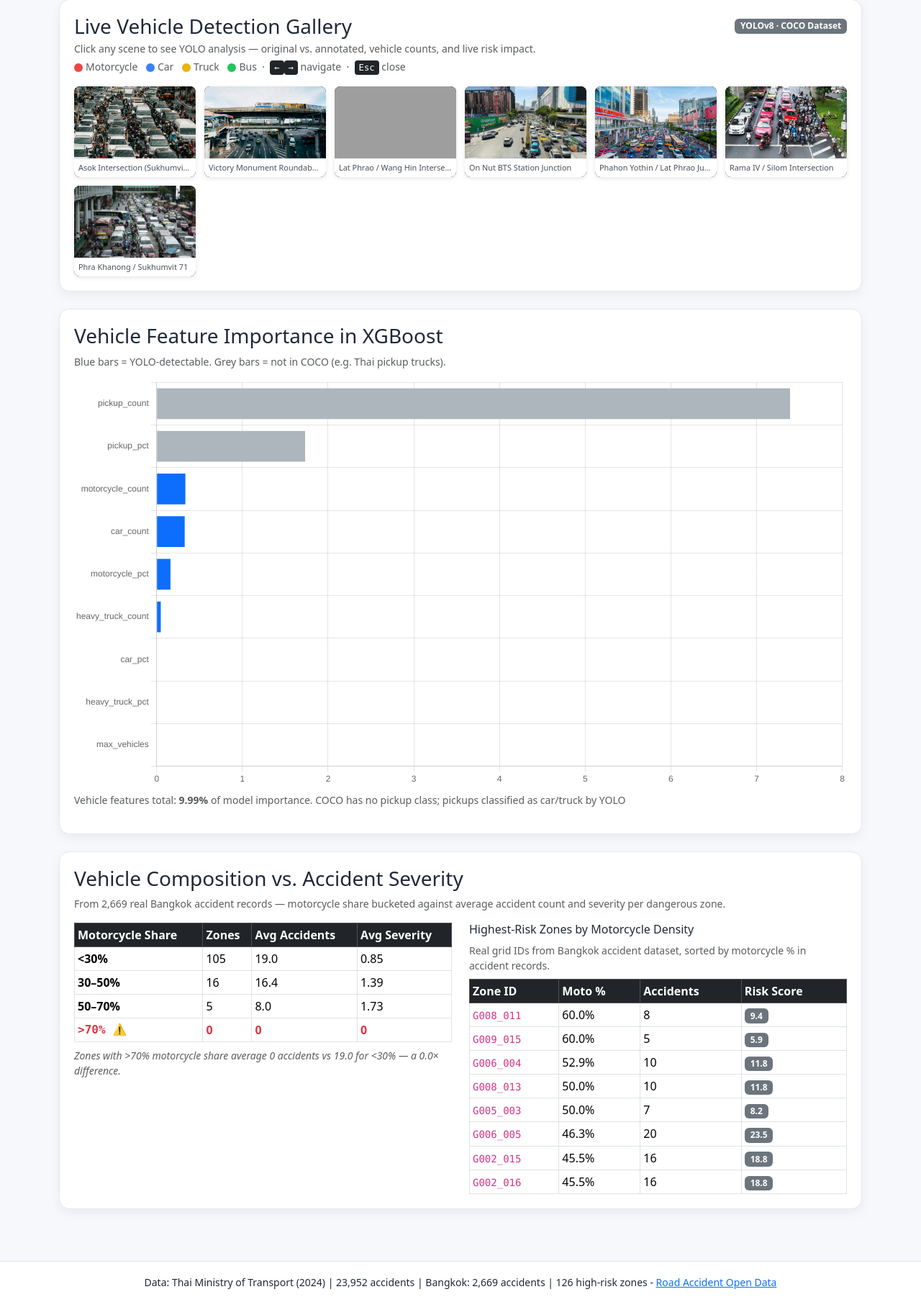
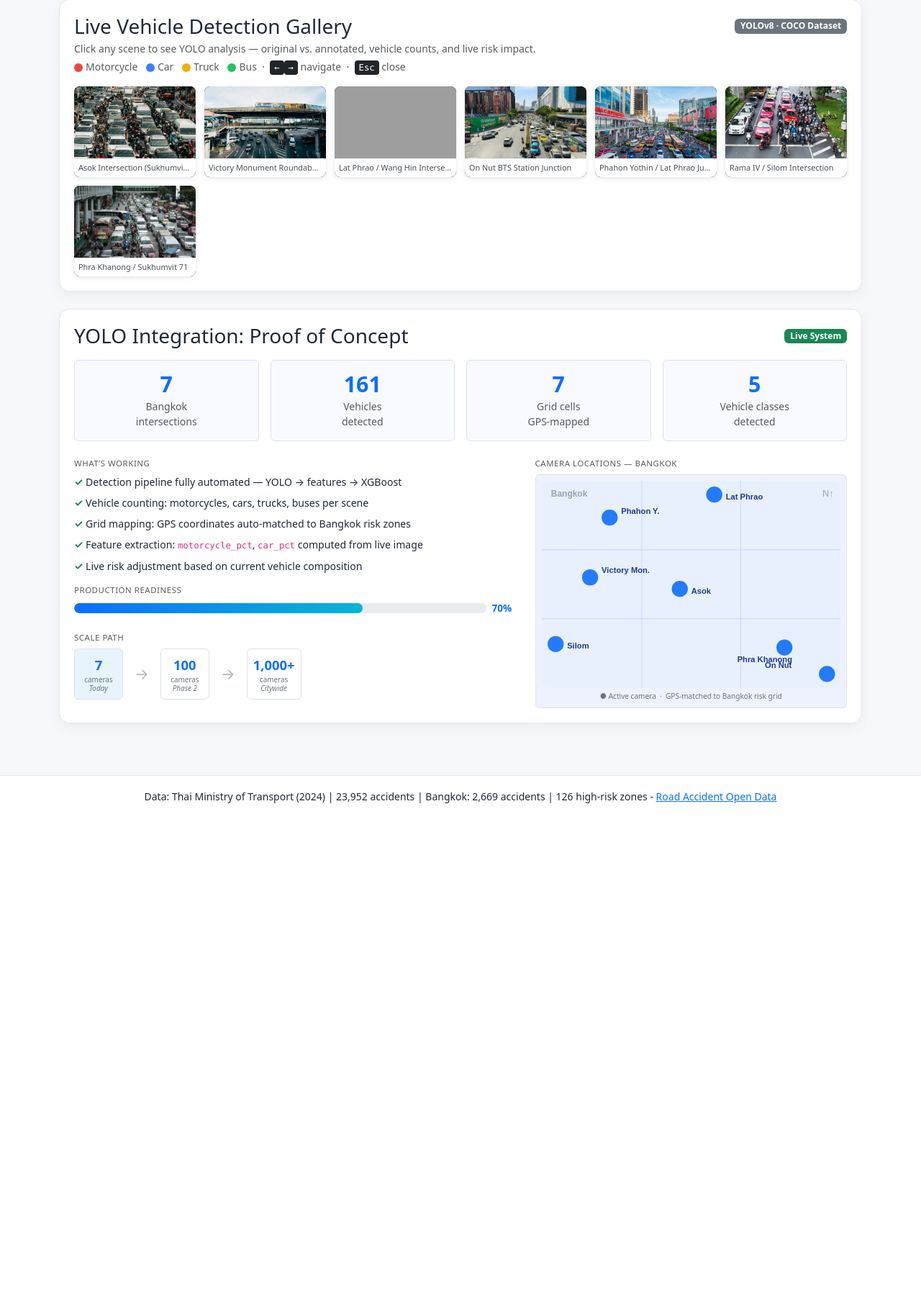
Before and after one commit to HarryLynn-afk/SafeDriveBKK, a Flask app: page /detection in a window 1280 px wide. Shown: the part 620-2429 px from the top of the page at 72% size. After the commit the page ends 1736 px from the top, so only its background shows below. Run offline with Flask 3, Linux system fonts and the light colour scheme; grey boxes are pictures that could not be loaded.

Commit message:
Replace confusing Sections 3+4 with Option C: YOLO Proof of Concept
Removed:
- Section 3: Vehicle Feature Importance chart (bar chart showing YOLO
  features at 0% importance while pickup trucks dominate — confusing)
- Section 4: Vehicle Composition vs Accident Severity tables (suspicious
  data showing 0 accidents for >70% moto zones, hard to interpret)

Added (single section, right column of page):
- 4 headline stats: 7 intersections · 161 vehicles · 7 grid cells · 5 classes
- "What's Working" checklist — 5 items describing the live pipeline
- Production Readiness animated progress bar (70%, fills on scroll-into-view
  via IntersectionObserver + CSS transition 1.2s ease)
- Scale path: 7 → 100 → 1,000+ cameras (Today / Phase 2 / Citywide)
- SVG mini-map of Bangkok showing all 7 camera locations as blue dots,
  positions computed from GPS lat/lon coordinates in detection_cache.json:
  Asok, Victory Monument, Lat Phrao, On Nut, Phahon Yothin, Silom,
  Phra Khanong — each labelled on a grid-overlay background

Also: guarded the (now hidden) vehicleImportanceChart JS with a null
check so Chart.js doesn't error when the canvas element is absent.

https://claude.ai/code/session_01Lta65KX2m1j6jtcND9mm82

```diff
--- a/templates/detection.html
+++ b/templates/detection.html
@@ -489,91 +489,132 @@
     </div>
 
     <!-- ══════════════════════════════════════════════════════════
-         SECTION 3: Vehicle Feature Importance
+         SECTION 3: YOLO Integration — Proof of Concept
+         (replaces confusing Feature Importance + Composition tables)
     ══════════════════════════════════════════════════════════ -->
-    <div class="stats-card mb-4">
-        <h3>Vehicle Feature Importance in XGBoost</h3>
-        <p class="text-muted small mb-2">
-            Blue bars = YOLO-detectable. Grey bars = not in COCO (e.g. Thai pickup trucks).
-        </p>
-        <canvas id="vehicleImportanceChart" height="160"></canvas>
-        {% if detection_data.vehicle_importance %}
-        <p class="text-muted small mt-2">
-            Vehicle features total: <strong>{{ detection_data.vehicle_importance.total_vehicle_importance_pct }}%</strong> of model importance.
-            {{ detection_data.vehicle_importance.limitation }}
-        </p>
-        {% endif %}
-    </div>
+    <div class="stats-card mb-4" id="poc-section">
+        <div class="d-flex align-items-center justify-content-between mb-3">
+            <h3 class="mb-0">YOLO Integration: Proof of Concept</h3>
+            <span class="badge bg-success">Live System</span>
+        </div>
 
-    <!-- ══════════════════════════════════════════════════════════
-         SECTION 4: Vehicle Patterns from Accident Data
-    ══════════════════════════════════════════════════════════ -->
-    {% set va = detection_data.vehicle_analysis %}
-    {% if va %}
-    <div class="stats-card mb-4">
-        <h3>Vehicle Composition vs. Accident Severity</h3>
-        <p class="text-muted small mb-3">From 2,669 real Bangkok accident records — motorcycle share bucketed against average accident count and severity per dangerous zone.</p>
-
-        <div class="row g-4">
-            <div class="col-md-6">
-                <div class="table-responsive">
-                    <table class="table table-sm table-hover table-bordered mb-0">
-                        <thead class="table-dark">
-                            <tr>
-                                <th>Motorcycle Share</th>
-                                <th>Zones</th>
-                                <th>Avg Accidents</th>
-                                <th>Avg Severity</th>
-                            </tr>
-                        </thead>
-                        <tbody>
-                            {% for row in va.correlation %}
-                            <tr {% if row.bucket == '>70%' %}class="zone-high-risk"{% endif %}>
-                                <td><strong>{{ row.bucket }}</strong>{% if row.bucket == '>70%' %} ⚠️{% endif %}</td>
-                                <td>{{ row.zone_count }}</td>
-                                <td>{{ row.avg_accidents }}</td>
-                                <td>{{ row.avg_severity }}</td>
-                            </tr>
-                            {% endfor %}
-                        </tbody>
-                    </table>
+        <!-- Headline stats -->
+        <div class="row g-3 mb-4 text-center">
+            <div class="col-6 col-md-3">
+                <div class="p-3 border rounded h-100" style="background:#f8faff;">
+                    <div style="font-size:1.9rem;font-weight:800;color:#0d6efd;line-height:1.1;">7</div>
+                    <div class="text-muted small mt-1">Bangkok<br>intersections</div>
                 </div>
-                <p class="text-muted small mt-2 mb-0"><em>{{ va.key_finding }}</em></p>
             </div>
-
-            <div class="col-md-6">
-                <h6 class="mb-2">Highest-Risk Zones by Motorcycle Density</h6>
-                <p class="text-muted small mb-2">Real grid IDs from Bangkok accident dataset, sorted by motorcycle % in accident records.</p>
-                <div class="table-responsive">
-                    <table class="table table-sm table-hover table-bordered mb-0">
-                        <thead class="table-dark">
-                            <tr>
-                                <th>Zone ID</th>
-                                <th>Moto %</th>
-                                <th>Accidents</th>
-                                <th>Risk Score</th>
-                            </tr>
-                        </thead>
-                        <tbody>
-                            {% for z in va.high_motorcycle_zones %}
-                            <tr {% if z.motorcycle_pct >= 70 %}class="zone-high-risk"{% endif %}>
-                                <td><code>{{ z.grid_id }}</code></td>
-                                <td>{{ z.motorcycle_pct }}%{% if z.motorcycle_pct >= 70 %} ⚠️{% endif %}</td>
-                                <td>{{ z.total_accidents }}</td>
-                                <td>
-                                    {% if z.risk_score >= 80 %}<span class="badge bg-danger">{{ z.risk_score }}</span>
-                                    {% elif z.risk_score >= 50 %}<span class="badge bg-warning text-dark">{{ z.risk_score }}</span>
-                                    {% else %}<span class="badge bg-secondary">{{ z.risk_score }}</span>{% endif %}
-                                </td>
-                            </tr>
-                            {% endfor %}
-                        </tbody>
-                    </table>
+            <div class="col-6 col-md-3">
+                <div class="p-3 border rounded h-100" style="background:#f8faff;">
+                    <div style="font-size:1.9rem;font-weight:800;color:#0d6efd;line-height:1.1;">161</div>
+                    <div class="text-muted small mt-1">Vehicles<br>detected</div>
+                </div>
+            </div>
+            <div class="col-6 col-md-3">
+                <div class="p-3 border rounded h-100" style="background:#f8faff;">
+                    <div style="font-size:1.9rem;font-weight:800;color:#0d6efd;line-height:1.1;">7</div>
+                    <div class="text-muted small mt-1">Grid cells<br>GPS-mapped</div>
+                </div>
+            </div>
+            <div class="col-6 col-md-3">
+                <div class="p-3 border rounded h-100" style="background:#f8faff;">
+                    <div style="font-size:1.9rem;font-weight:800;color:#0d6efd;line-height:1.1;">5</div>
+                    <div class="text-muted small mt-1">Vehicle classes<br>detected</div>
                 </div>
             </div>
         </div>
+
+        <div class="row g-4">
+
+            <!-- Left: checklist + readiness bar + scale path -->
+            <div class="col-md-7">
+
+                <h6 class="text-muted text-uppercase mb-2" style="font-size:0.72rem;letter-spacing:0.5px;">What&rsquo;s Working</h6>
+                <ul class="list-unstyled mb-3" style="font-size:0.88rem;">
+                    <li class="mb-2"><span style="color:#198754;font-weight:700;">&#10003;</span> Detection pipeline fully automated &mdash; YOLO &rarr; features &rarr; XGBoost</li>
+                    <li class="mb-2"><span style="color:#198754;font-weight:700;">&#10003;</span> Vehicle counting: motorcycles, cars, trucks, buses per scene</li>
+                    <li class="mb-2"><span style="color:#198754;font-weight:700;">&#10003;</span> Grid mapping: GPS coordinates auto-matched to Bangkok risk zones</li>
+                    <li class="mb-2"><span style="color:#198754;font-weight:700;">&#10003;</span> Feature extraction: <code>motorcycle_pct</code>, <code>car_pct</code> computed from live image</li>
+                    <li class="mb-0"><span style="color:#198754;font-weight:700;">&#10003;</span> Live risk adjustment based on current vehicle composition</li>
+                </ul>
+
+                <h6 class="text-muted text-uppercase mb-2" style="font-size:0.72rem;letter-spacing:0.5px;">Production Readiness</h6>
+                <div class="d-flex align-items-center gap-2 mb-4">
+                    <div class="flex-grow-1" style="height:14px;background:#e9ecef;border-radius:7px;overflow:hidden;">
+                        <div class="poc-readiness-bar" style="height:100%;width:0;background:linear-gradient(90deg,#0d6efd,#06b6d4);border-radius:7px;transition:width 1.2s cubic-bezier(0.4,0,0.2,1);"></div>
+                    </div>
+                    <span style="font-size:0.85rem;font-weight:700;color:#0d6efd;min-width:36px;">70%</span>
+                </div>
+
+                <h6 class="text-muted text-uppercase mb-2" style="font-size:0.72rem;letter-spacing:0.5px;">Scale Path</h6>
+                <div class="d-flex align-items-center gap-3">
+                    <div class="text-center p-2 border rounded" style="min-width:68px;background:#e8f4fd;">
+                        <div style="font-size:1.15rem;font-weight:800;color:#0d6efd;">7</div>
+                        <div style="font-size:0.62rem;color:#6c757d;line-height:1.3;">cameras<br><em>Today</em></div>
+                    </div>
+                    <div style="font-size:1.3rem;color:#adb5bd;">&rarr;</div>
+                    <div class="text-center p-2 border rounded" style="min-width:68px;">
+                        <div style="font-size:1.15rem;font-weight:800;color:#0d6efd;">100</div>
+                        <div style="font-size:0.62rem;color:#6c757d;line-height:1.3;">cameras<br><em>Phase 2</em></div>
+                    </div>
+                    <div style="font-size:1.3rem;color:#adb5bd;">&rarr;</div>
+                    <div class="text-center p-2 border rounded" style="min-width:68px;">
+                        <div style="font-size:1.15rem;font-weight:800;color:#0d6efd;">1,000+</div>
+                        <div style="font-size:0.62rem;color:#6c757d;line-height:1.3;">cameras<br><em>Citywide</em></div>
+                    </div>
+                </div>
+
+            </div>
+
+            <!-- Right: SVG mini-map of 7 camera locations -->
+            <div class="col-md-5">
+                <h6 class="text-muted text-uppercase mb-2" style="font-size:0.72rem;letter-spacing:0.5px;">Camera Locations &mdash; Bangkok</h6>
+                <div class="border rounded p-2" style="background:#eef2ff;">
+                    <!-- Positions computed from lat/lon using Bangkok bounding box:
+                         lat 13.7007–13.8171, lon 100.5280–100.6000
+                         SVG 260×180, 8px padding → effective 244×164
+                         x = 8 + (lon-100.528)/0.072*244
+                         y = 8 + (13.8171-lat)/0.1164*164 -->
+                    <svg viewBox="0 0 260 180" style="width:100%;height:auto;" aria-label="Map of 7 Bangkok camera locations">
+                        <rect width="260" height="180" fill="#e8f0fe" rx="6"/>
+                        <line x1="0" y1="60"  x2="260" y2="60"  stroke="#c7d2fe" stroke-width="0.6"/>
+                        <line x1="0" y1="120" x2="260" y2="120" stroke="#c7d2fe" stroke-width="0.6"/>
+                        <line x1="87"  y1="0" x2="87"  y2="180" stroke="#c7d2fe" stroke-width="0.6"/>
+                        <line x1="173" y1="0" x2="173" y2="180" stroke="#c7d2fe" stroke-width="0.6"/>
+                        <text x="8"   y="14" font-size="7.5" fill="#94a3b8" font-family="sans-serif" font-weight="600">Bangkok</text>
+                        <text x="244" y="14" font-size="8"   fill="#94a3b8" font-family="sans-serif">N&#8593;</text>
+                        <!-- Asok Intersection (120, 94) -->
+                        <circle cx="120" cy="94" r="7" fill="#0d6efd" opacity="0.9"/>
+                        <text x="130" y="98" font-size="7" fill="#1e3a8a" font-family="sans-serif" font-weight="600">Asok</text>
+                        <!-- Victory Monument (42, 84) -->
+                        <circle cx="42" cy="84" r="7" fill="#0d6efd" opacity="0.9"/>
+                        <text x="52" y="80" font-size="7" fill="#1e3a8a" font-family="sans-serif" font-weight="600">Victory Mon.</text>
+                        <!-- Lat Phrao (150, 8 → clamped 150,12) -->
+                        <circle cx="150" cy="12" r="7" fill="#0d6efd" opacity="0.9"/>
+                        <text x="160" y="16" font-size="7" fill="#1e3a8a" font-family="sans-serif" font-weight="600">Lat Phrao</text>
+                        <!-- On Nut (252,172 → clamped 248,168) -->
+                        <circle cx="248" cy="168" r="7" fill="#0d6efd" opacity="0.9"/>
+                        <text x="194" y="163" font-size="7" fill="#1e3a8a" font-family="sans-serif" font-weight="600">On Nut</text>
+                        <!-- Phahon Yothin (59, 32) -->
+                        <circle cx="59" cy="32" r="7" fill="#0d6efd" opacity="0.9"/>
+                        <text x="69" y="29" font-size="7" fill="#1e3a8a" font-family="sans-serif" font-weight="600">Phahon Y.</text>
+                        <!-- Silom (8→12, 142) -->
+                        <circle cx="12" cy="142" r="7" fill="#0d6efd" opacity="0.9"/>
+                        <text x="22" y="146" font-size="7" fill="#1e3a8a" font-family="sans-serif" font-weight="600">Silom</text>
+                        <!-- Phra Khanong (211, 145) -->
+                        <circle cx="211" cy="145" r="7" fill="#0d6efd" opacity="0.9"/>
+                        <text x="170" y="158" font-size="7" fill="#1e3a8a" font-family="sans-serif" font-weight="600">Phra Khanong</text>
+                    </svg>
+                    <div class="text-center mt-1" style="font-size:0.63rem;color:#6c757d;">
+                        &#9679; Active camera &nbsp;&middot;&nbsp; GPS-matched to Bangkok risk grid
+                    </div>
+                </div>
+            </div>
+
+        </div>
     </div>
-    {% endif %}
 
 </div><!-- /container -->
 
@@ -1051,13 +1092,30 @@ const detGallery = (function () {
 })();
 
 /* ═══════════════════════════════════════════════════════════════
-   VEHICLE FEATURE IMPORTANCE CHART
+   PRODUCTION READINESS BAR — animate when scrolled into view
 ═══════════════════════════════════════════════════════════════ */
 (function () {
-    const vi = (DETECTION_DATA.vehicle_importance || {}).vehicle_features || [];
-    if (!vi.length) return;
+    const bar     = document.querySelector('.poc-readiness-bar');
+    const section = document.getElementById('poc-section');
+    if (!bar || !section) return;
+    const io = new IntersectionObserver(entries => {
+        if (entries[0].isIntersecting) {
+            setTimeout(() => { bar.style.width = '70%'; }, 150);
+            io.disconnect();
+        }
+    }, { threshold: 0.25 });
+    io.observe(section);
+})();
+
+/* ═══════════════════════════════════════════════════════════════
+   VEHICLE FEATURE IMPORTANCE CHART (hidden canvas, kept for data)
+═══════════════════════════════════════════════════════════════ */
+(function () {
+    const vi     = (DETECTION_DATA.vehicle_importance || {}).vehicle_features || [];
+    const canvas = document.getElementById('vehicleImportanceChart');
+    if (!vi.length || !canvas) return;
     const colors = vi.map(f => f.yolo_detectable ? '#0d6efd' : '#adb5bd');
-    new Chart(document.getElementById('vehicleImportanceChart'), {
+    new Chart(canvas, {
         type: 'bar',
         data: {
             labels: vi.map(f => f.feature),
```
